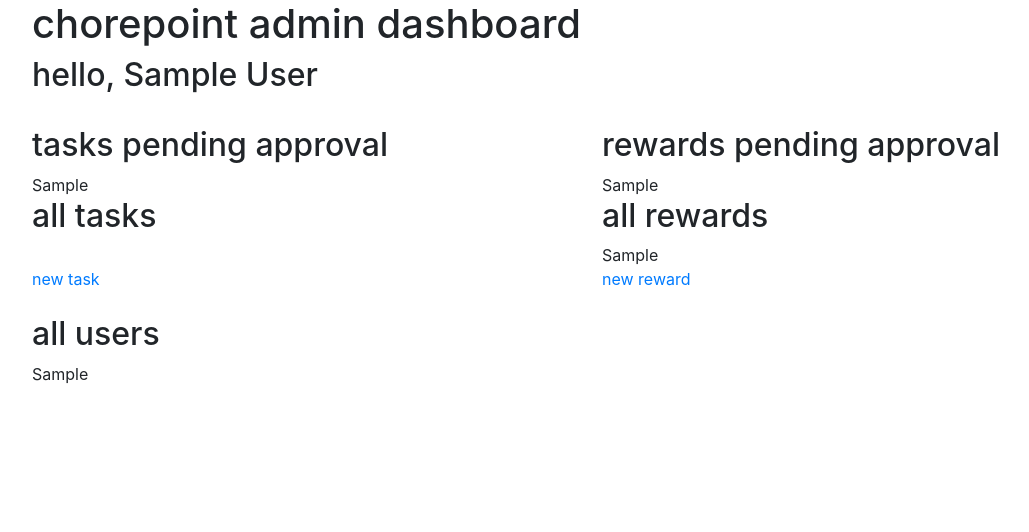
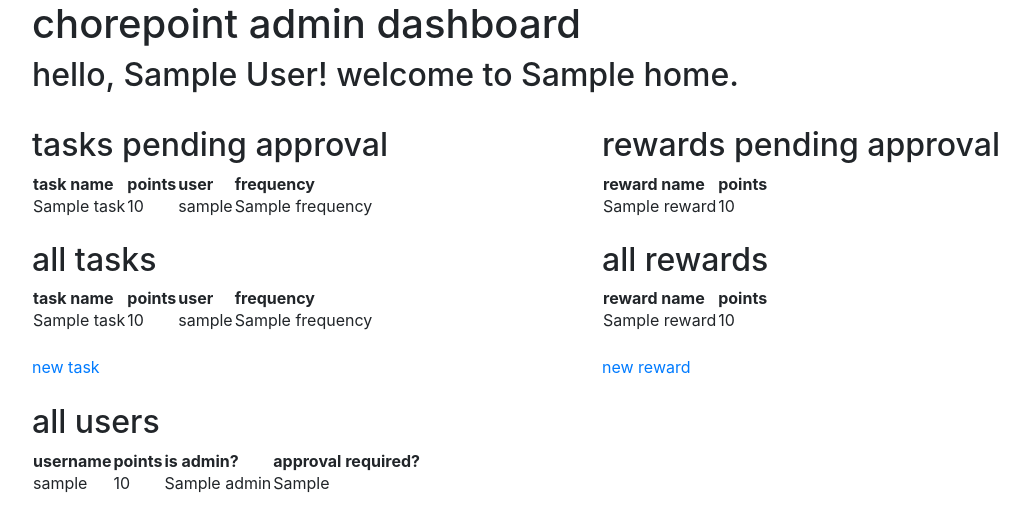
Before and after one commit to rio-codes/chorepoint, a Flask app: template templates/admin.html in a window 1280 px wide. Shown: the top 532 px of the page, without its empty margins (53-1082 px from the left). Run offline with Flask 2, Linux system fonts and the light colour scheme; the template is opened without the code that fills it: most values are stand-ins (such as "Sample title", 1, 10 or a date in 2020); some libraries are stand-ins or nearby versions.

Commit message:
almost done with admin page after rework

```diff
--- a/main.py
+++ b/main.py
@@ -16,39 +16,29 @@ app.config['MYSQL_UNIX_SOCKET'] = '/home/rio/mysql/mysqld.sock'
 mysql = MySQL(app)
 
 class Task(object):
-    def __init__(self, taskID, taskName, points, active, complete, approved, assignedUserID, createdByUserID, dateCreated, dateCompleted, frequency):
+    def __init__(self, taskID, taskName, points, approved, assignedUserID, createdByUserID, dateCreated, dateCompleted, frequency, dueDate, homeID, assignedUsername):
         self.taskID = taskID
         self.taskName = taskName
         self.points = points
-        self.complete = complete
         self.approved = approved
         self.assignedUserID = assignedUserID
         self.createdByUserID = createdByUserID
         self.dateCreated = dateCreated
         self.dateCompleted = dateCompleted
         self.frequency = frequency
+        self.dueDate = dueDate
         self.homeID = homeID
+        self.assignedUsername = assignedUsername
 
-    @classmethod
-
-    def get_task(self, taskID):
+    def get_task(taskID):
         t = (taskID,)
         cur = mysql.connection.cursor()
         cur.execute("SELECT * FROM tasks WHERE taskID=%s", t)
         columns = [col[0] for col in cur.description]
         task = [dict(zip(columns, row)) for row in cur.fetchall()]
-        self.taskID = taskID
-        self.taskName = task[0]['taskName']
-        self.points = task[0]['points']
-        self.aproved = task[0]['approved']
-        self.assignedUserID = task[0]['assignedUserID']
-        self.createdByUserID = task[0]['createdByUserID']
-        self.dateCreated = task[0]['dateCreated']
-        self.dateCompleted = task[0]['dateCompleted']
-        self.frequency = task[0]['frequency']
-        self.dueDate = task[0]['dueDate']
-        self.homeID = task[0]['homeID']
-        return self
+        assignedUser = User.get_user(task[0]['assignedUserID'])
+        assignedUsername = assignedUser.username
+        return Task(taskID, task[0]['taskName'], task[0]['points'],  task[0]['approved'], task[0]['assignedUserID'], task[0]['createdByUserID'], task[0]['dateCreated'], task[0]['dateCompleted'], task[0]['frequency'], task[0]['dueDate'], task[0]['homeID'], assignedUsername)
 
     def get_home_tasks(homeID):
         h = (homeID,)
@@ -58,16 +48,28 @@ class Task(object):
         return tasks
 
 class Reward(object):
-    def __init__(self, rewardID, rewardName, points, redeemed, active, approved, redeemedBy, createdBy):
+    def __init__(self, rewardID, rewardName, points, approved, assignedUserID, homeID):
         self.rewardID = rewardID
         self.rewardName = rewardName
         self.points = points
-        self.redeemed = redeemed
-        self.active = active
         self.approved = approved
-        self.redeemedBy = redeemedBy
-        self.createdByUserID = createdByUserID
-        self.createdBy = createdBy
+        self.assignedUserID = assignedUserID
+        self.homeID = homeID
+
+    def get_reward(rewardID):
+        r = (rewardID,)
+        cur = mysql.connection.cursor()
+        cur.execute("SELECT * FROM rewards WHERE rewardID=%s", r)
+        columns = [col[0] for col in cur.description]
+        reward = [dict(zip(columns, row)) for row in cur.fetchall()]
+        return Reward(rewardID, reward[0]['rewardName'], reward[0]['points'], reward[0]['approved'], reward[0]['assignedUserID'], reward[0]['homeID'])
+
+    def get_home_rewards(homeID):
+        h = (homeID,)
+        cur = mysql.connection.cursor()
+        cur.execute("SELECT rewardID FROM rewards WHERE homeID=%s", h)
+        rewards = cur.fetchall()
+        return rewards
 
 class User(object):
     def __init__(self, userID, username, displayName, admin, passwordHash, approvalRequired, points):
@@ -81,24 +83,31 @@ class User(object):
 
     @classmethod
 
-    def get_user(self, username):
-        u = (username,)
+    def get_user(self, userID):
+        u = (userID,)
         cur = mysql.connection.cursor()
-        cur.execute("SELECT * FROM users WHERE username=%s", u)
+        cur.execute("SELECT * FROM users WHERE userID=%s", u)
         columns = [col[0] for col in cur.description]
         user = [dict(zip(columns, row)) for row in cur.fetchall()]
-        print(user)
         if user == []:
             return None
         else :
-            self.userID = user[0]['userID']
-            self.username = username
-            self.displayName = user[0]['displayName']
-            self.admin = user[0]['admin']
-            self.passwordHash = user[0]['passwordHash']
-            self.approvalRequired = user[0]['approvalRequired']
-            self.points = user[0]['points']
-            return self
+            return User(user[0]['userID'],username,user[0]['displayName'],user[0]['admin'],user[0]['passwordHash'],user[0]['approvalRequired'],user[0]['points'])
+
+    def get_userID_from_username(username):
+        u = (username,)
+        cur = mysql.connection.cursor()
+        cur.execute("SELECT userID FROM users WHERE username=%s", u)
+        userTuple = cur.fetchall()
+        user = int(((userTuple[0])[0]))
+        return user
+
+    def get_home_users(homeID):
+        h = (homeID,)
+        cur = mysql.connection.cursor()
+        cur.execute("SELECT username FROM users WHERE homeID=%s", h)
+        users = cur.fetchall()
+        return users
 
 class Home(object):
     def __init__(self, homeID, homeName, adminUserID):
@@ -129,8 +138,9 @@ def login():
         username = request.form['username']
         password = request.form['password']
 
-        user = User.get_user(username)
-        # print(user.userID)
+        userID = User.get_userID_from_username(username)
+        user = User.get_user(userID)
+
         error = None
 
         if user == None:
@@ -140,9 +150,9 @@ def login():
             if user.passwordHash != password:
                 error = 'Incorrect password.'
             else:
-                session['username'] = user.username
+                session['userID'] = user.userID
                 print('Logged in user:')
-                print(session['username'])
+                print(user.username)
                 if user.admin == 1:
                     return redirect(url_for('admin'))
                 else:
@@ -152,32 +162,61 @@ def login():
 @app.route('/admin')
 
 def admin():
+    # get current logged in user
     username = session['username']
     adminUser = User.get_user(username)
-    # print(adminUser.userID)
+
+    # get current home
     home = Home.get_home(adminUser.userID)
-    # print(home.homeID)
+
+    # get tasks data for current home
     homeTasks = []
     homeTasksTuple = Task.get_home_tasks(home.homeID)
-    for x in range(len(homeTasksTuple)):
-        homeTasks.append(int(((homeTasksTuple[x])[0])))
-        print(homeTasks[x])
+    for a in range(len(homeTasksTuple)):
+        homeTasks.append(int(((homeTasksTuple[a])[0])))
 
+    # get active and pending tasks and add to output
     allTasks=[]
-
-    for y in range(len(homeTasks)):
-        thisTask = Task.get_task(homeTasks[y])
-        allTasks.append(copy.deepcopy(thisTask))
-        print(allTasks[y].taskName)
-
-    #print(allTasks[10].taskName)
-
-    for z in range(len(allTasks)):
-        print(z)
-        print(allTasks[z].taskName)
+    pendingTasks=[]
+    for b in range(len(homeTasks)):
+        thisTask = Task.get_task(homeTasks[b])
+        if thisTask.dateCompleted == None:
+            allTasks.append(thisTask)
+        elif thisTask.approved == 1:
+            pendingTasks.append(thisTask)
 
 
-    return render_template('admin.html',displayName=adminUser.displayName)
+    # get rewards data for current home
+    homeRewards=[]
+    homeRewardsTuple = Reward.get_home_rewards(home.homeID)
+    for c in range(len(homeRewardsTuple)):
+        homeRewards.append(int(((homeRewardsTuple[c])[0])))
+
+    # get active and pending rewards and add to output
+    allRewards=[]
+    pendingRewards=[]
+    for d in range(len(homeRewards)):
+        thisReward = Reward.get_reward(homeRewards[d])
+        if thisReward.approved == 0:
+            allRewards.append(thisReward)
+        elif thisReward.approved == 1:
+            pendingRewards.append(thisReward)
+
+    # get users for current home
+    homeUsers=[]
+    homeUsersTuple = User.get_home_users(home.homeID)
+
+    for f in range(len(homeUsersTuple)):
+        homeUsers.append(str(((homeUsersTuple[f])[0])))
+
+    # add users to output
+    allUsers=[]
+    for g in range(len(homeUsers)):
+        thisUser = User.get_user(homeUsers[g])
+        allUsers.append(thisUser)
+
+    # display admin page with output
+    return render_template('admin.html',displayName=adminUser.displayName,home=home.homeName,allTasks=allTasks,allRewards=allRewards,allUsers=allUsers,pendingTasks=pendingTasks,pendingRewards=pendingRewards)
 
 if __name__ == "__main__":
     app.run(host="127.0.0.1", port=8080, debug=True)
--- a/templates/admin.html
+++ b/templates/admin.html
@@ -7,25 +7,96 @@
   <body>
     <div class="container">
       <h1>chorepoint admin dashboard</h1>
-      <h2> hello, {{ displayName }}</h2>
+      <h2> hello, {{ displayName }}! welcome to {{ home }}.</h2>
       <br>
       <div class="row">
         <div class="col-sm">
       <h2>tasks pending approval</h2>
-      {{ pendingTaskTable }}
+
+      {% if pendingTasks == [] %}
+      no pending tasks
+      {% else %}
+        <table>
+          <tr>
+            <th>task name</th>
+            <th>points</th>
+            <th>user</th>
+            <th>frequency</hd>
+          </tr>
+
+          {% for task in pendingTasks %}
+          <tr>
+            <td>{{task.taskName}}</td>
+            <td>{{task.points}}</td>
+            <td>{{task.assignedUsername}}</td>
+            <td>{{task.frequency}}</td>
+          </tr>
+          {% endfor %}
+        </table>
+      {% endif %}
       <br>
 
       <h2>all tasks</h2>
+      {% if allTasks == [] %}
+      no tasks
+      {% else %}
+          <table>
+            <tr>
+              <th>task name</th>
+              <th>points</th>
+              <th>user</th>
+              <th>frequency</hd>
+            </tr>
 
+            {% for task in allTasks %}
+            <tr>
+              <td>{{task.taskName}}</td>
+              <td>{{task.points}}</td>
+              <td>{{task.assignedUsername}}</td>
+              <td>{{task.frequency}}</td>
+            </tr>
+            {% endfor %}
+          </table>
+        {% endif %}
       <br>
       <a href="newtask">new task</a>
       </div>
       <div class="col-sm">
         <h2>rewards pending approval</h2>
-        {{ pendingRewardTable }}
+        {% if pendingRewards == [] %}
+        no pending rewards
+        {% else %}
+          <table>
+            <tr>
+              <th>reward name</th>
+              <th>points</th>
+            </tr>
+            {% for reward in pendingRewards %}
+            <tr>
+              <td>{{reward.rewardName}}</td>
+              <td>{{reward.points}}</td>
+            </tr>
+            {% endfor %}
+          </table>
+        {% endif %}
         <br>
         <h2>all rewards</h2>
-        {{ activeRewardTable }}
+        {% if allRewards == [] %}
+        no rewards
+        {% else %}
+          <table>
+            <tr>
+              <th>reward name</th>
+              <th>points</th>
+            </tr>
+            {% for reward in allRewards %}
+            <tr>
+              <td>{{reward.rewardName}}</td>
+              <td>{{reward.points}}</td>
+            </tr>
+            {% endfor %}
+          </table>
+          {% endif %}
         <br>
         <a href="newreward">new reward</a>
         </div>
@@ -33,7 +104,22 @@
         </div>
         <br>
         <h2>all users</h2>
-        {{ userTable }}
+        <table>
+          <tr>
+            <th>username</th>
+            <th>points</th>
+            <th>is admin?</th>
+            <th>approval required?</hd>
+          </tr>
+          {% for user in allUsers %}
+          <tr>
+            <td>{{ user.username }}</td>
+            <td>{{ user.points }}</td>
+            <td>{{ user.admin }}</td>
+            <td>{{ user.approvalRequired }}</td>
+          </tr>
+          {% endfor %}
+        </table>
       <br>
     </div>
   </body>
```
